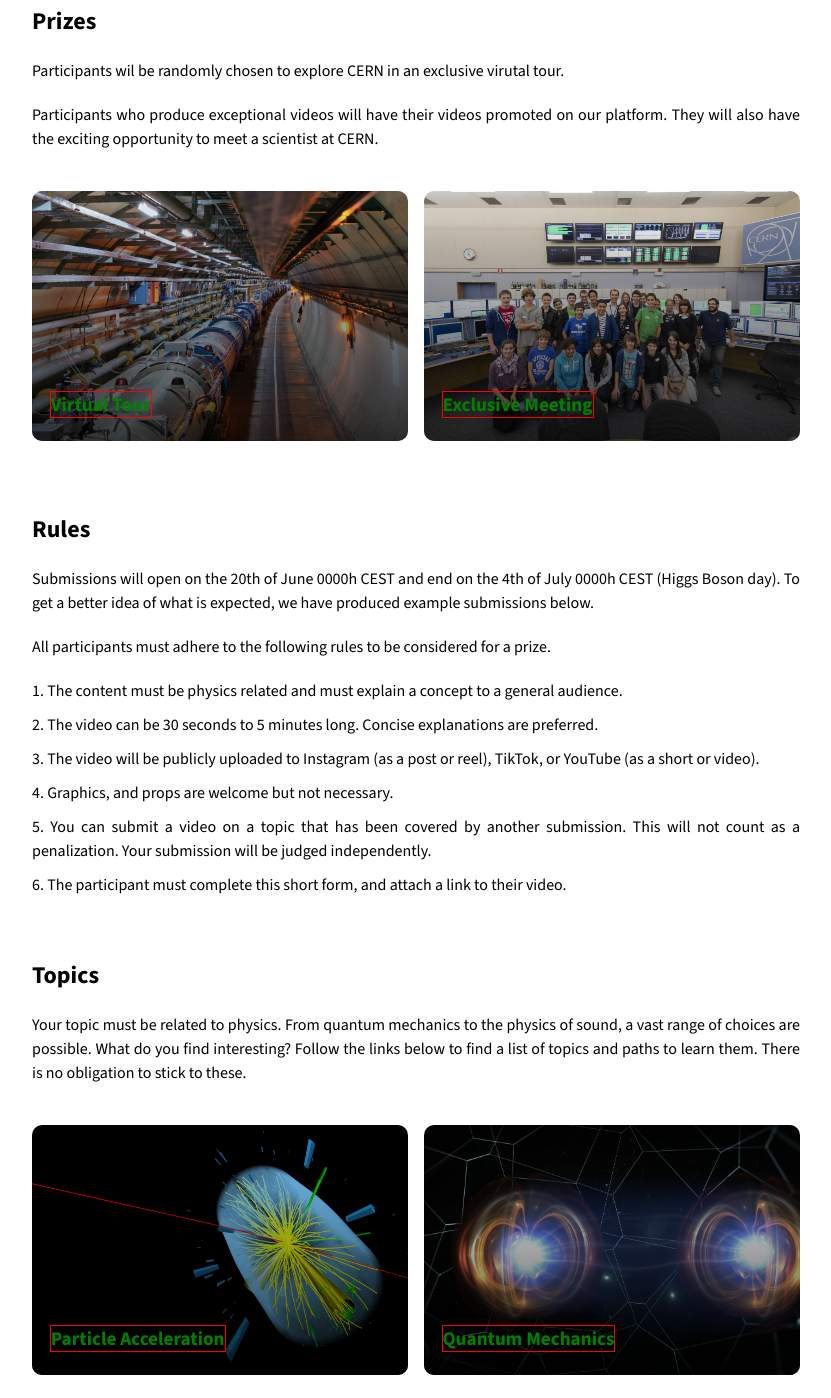
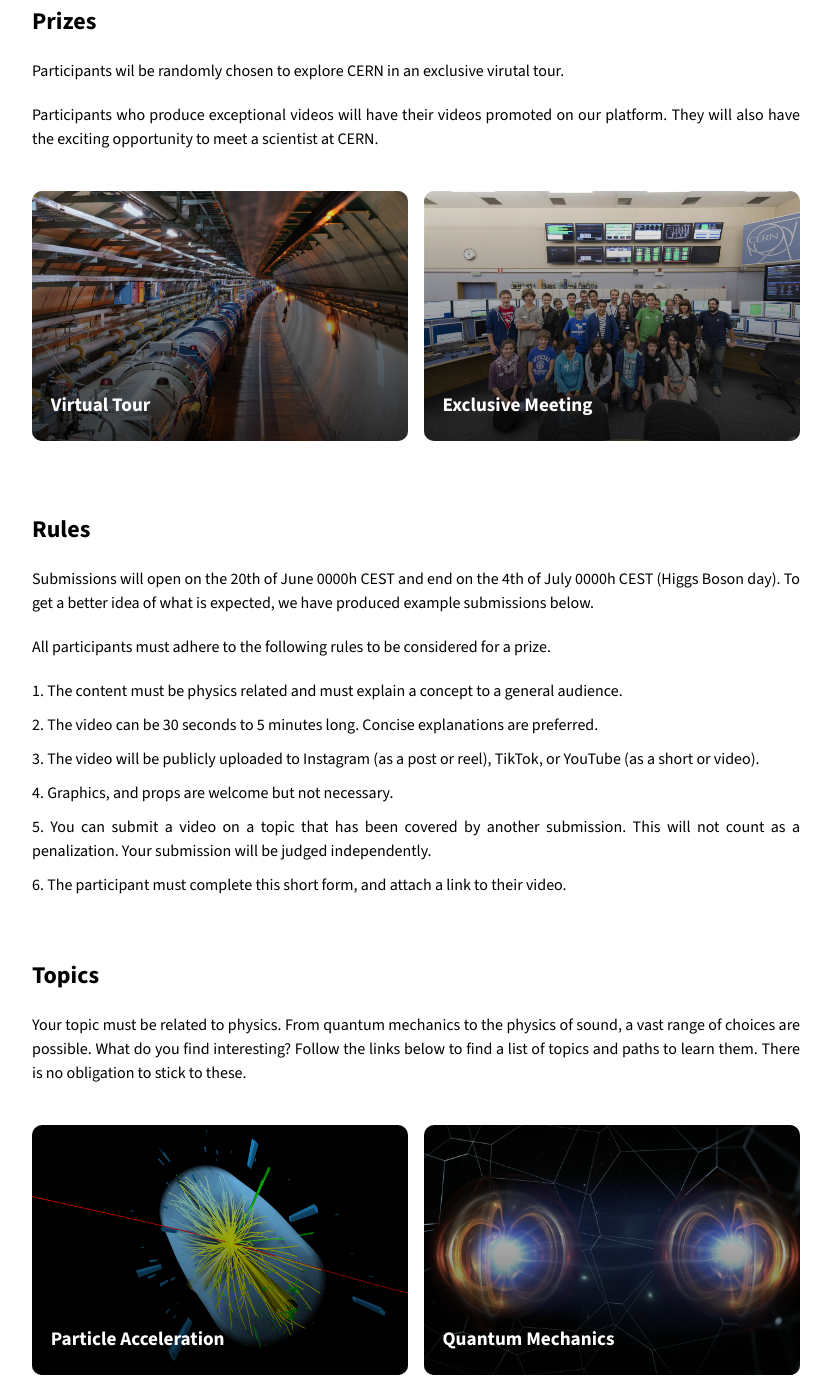
Before and after one commit to thenu-k/CERN-EventPage, a website: page index.html in a window 1280 px wide. Shown: the part 825-2223 px from the top of the page, without its empty margins (224-1055 px from the left). Drawn offline with nearby package versions, Linux system fonts and the light colour scheme; grey boxes are pictures that could not be loaded.

Commit message:
ui + debug

```diff
--- a/LAYOUT.css
+++ b/LAYOUT.css
@@ -302,12 +302,13 @@ span.bold{
 .links a.text{
 	position: relative;
 	z-index: 1000;
-	bottom: 20%;
+	bottom: 50px;
 	left: 5%;
 	font-weight: 800;
 	font-size: 1.2em;
-	color: green;
-    outline:1px solid red;
+	/* color: green;
+    outline:1px solid red; */
+    color: white;
 }
 
 /* LOADER */
--- a/main.css
+++ b/main.css
@@ -24,11 +24,11 @@ h3.subtitle{
 
 .prizes .random{
 	background-image: url('/media/lhc.jpg');
-	background-position: 0 50%;
+	background-position: center;
 }
 .prizes .exclusive{
 	background-image: url('/media/reas.jpg');
-	background-position: 0 50%;
+	background-position: center;
 }
 
 
@@ -81,14 +81,14 @@ section.topics{
 }
 .topics .qm{
 	background-image: url('/media/qm.jpeg');
-	background-position: 0 50%;
+	background-position: center;
 }
 .topics .accel{
 	background-image: url('/media/collision.png');
-	background-position: 0 50%;
+	background-position: center;
 }
 .topics .medical{
-	background-image: url('/media/medical.webp')
+	background-image: url('/media/medical.webp');
 }
 .topics .astr{
 	background-image:url('/media/astr.jpg')
```
